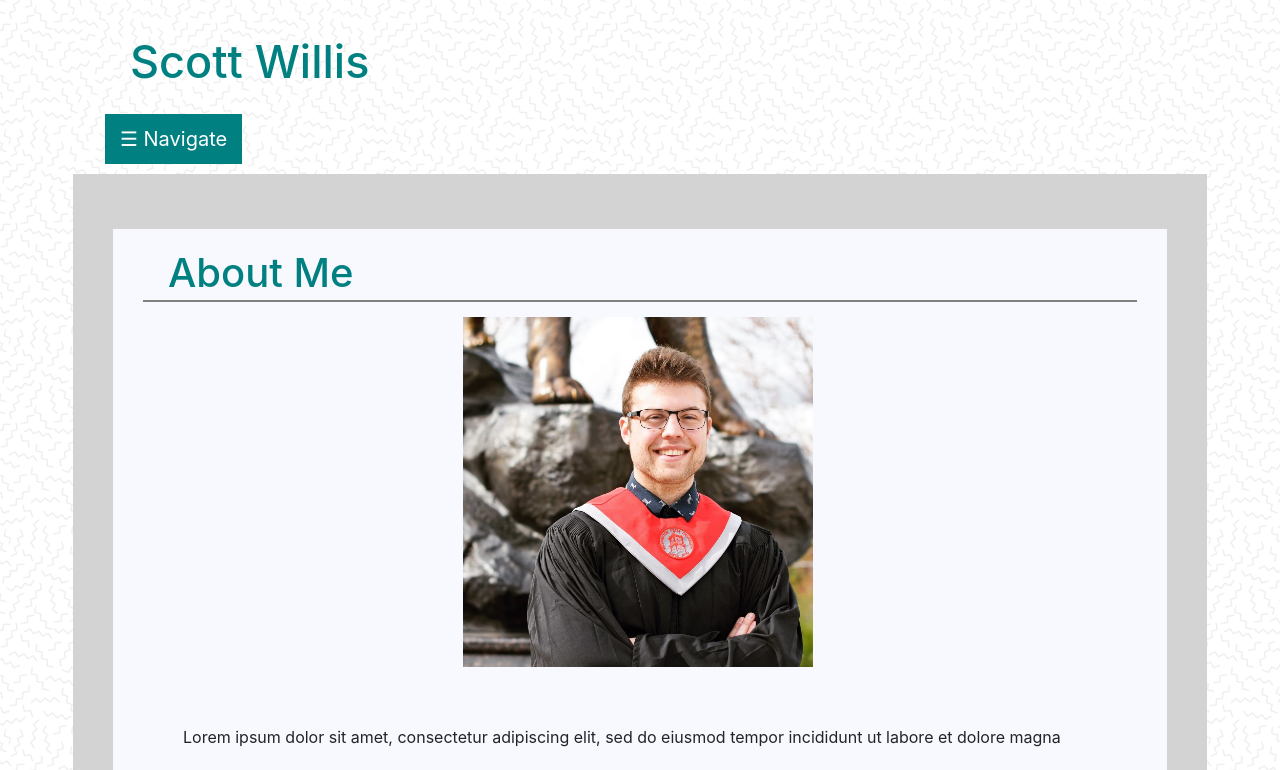
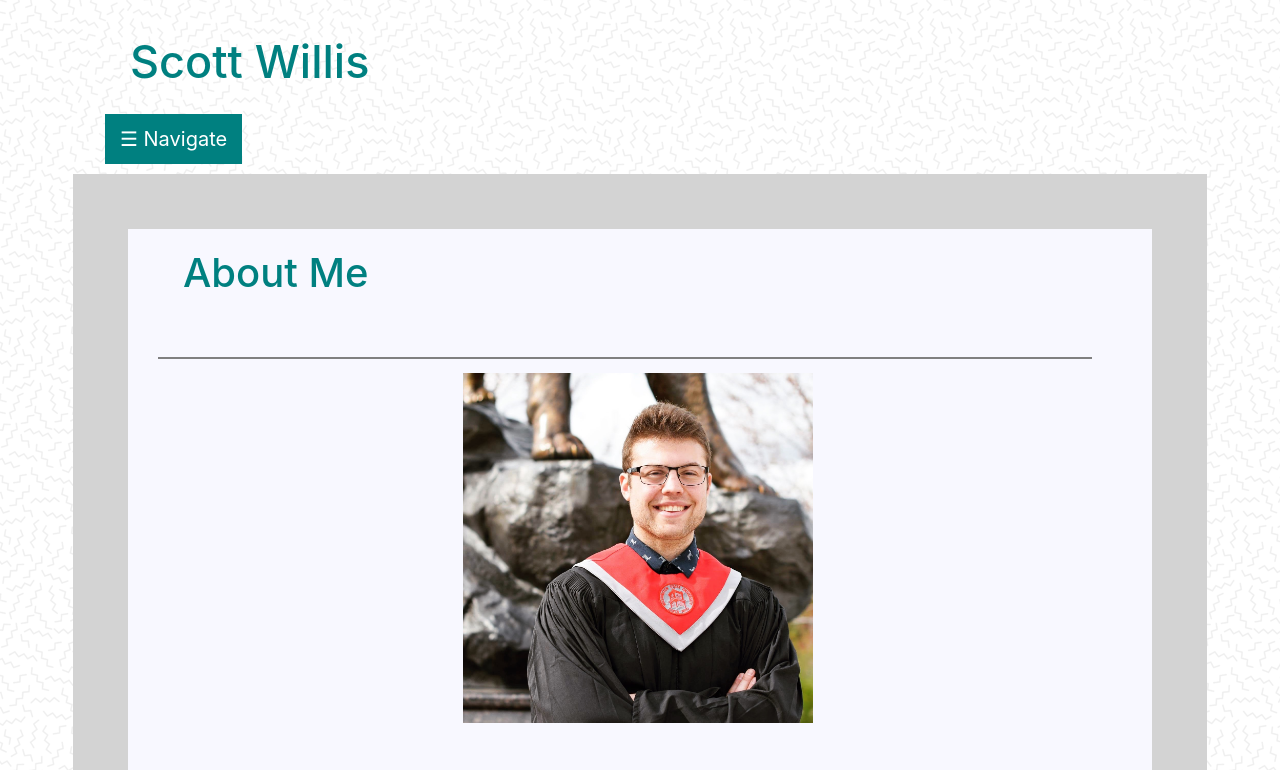
Before and after one commit to willissa2121/Homework2, a plain HTML site: page Homework2/index.html in a window 1280 px wide. Shown: the top 770 px of the page. Drawn offline with nearby package versions, Linux system fonts and the light colour scheme; files whose address does not match are found by name.

Commit message:
formatted first page

```diff
--- a/Homework2/index.html
+++ b/Homework2/index.html
@@ -35,11 +35,21 @@
 
     <!--Card body itself-->
     <div class="container-fluid">
-      <div class="row">
-        <div class="card-body">
+      <div class="card-body">
+        <div class="row row-color">
+
+          <div class="col-md-6">
           <h1 class="card-title" >About Me</h1>
-          <div class="header-border">
+        </div>
+      </div>
+
+
+        <div class="row row-color">
+          <div class="col-md-12">
+              <div class="header-border"></div>
           </div>
+        </div>
+
 
 
           <img id="image" height="350px" width="350px" src="Icons/Photos 273.JPG" alt="Image I am using">
@@ -48,8 +58,9 @@
 
 
           <p class = "card-text"> Lorem ipsum dolor sit amet, consectetur adipiscing elit, sed do eiusmod tempor incididunt ut labore et dolore magna aliqua. Dictum sit amet justo donec enim. Ut venenatis tellus in metus vulputate eu. Vitae justo eget magna fermentum iaculis eu non. Eget nullam non nisi est sit amet facilisis. Nisl tincidunt eget nullam non nisi est sit amet. Imperdiet dui accumsan sit amet nulla facilisi morbi. Eget mauris pharetra et ultrices neque. Quam lacus suspendisse faucibus interdum posuere lorem ipsum dolor. Consequat mauris nunc congue nisi vitae. Enim sit amet venenatis urna cursus eget nunc scelerisque viverra. Sit amet facilisis magna etiam tempor. Aliquam sem fringilla ut morbi tincidunt augue interdum velit. Quam viverra orci sagittis eu. Quam elementum pulvinar etiam non quam lacus suspendisse faucibus interdum. Ridiculus mus mauris vitae ultricies leo integer malesuada nunc vel. Massa tincidunt nunc pulvinar sapien. Tristique magna sit amet purus gravida quis blandit turpis. Et malesuada fames ac turpis egestas. Duis ultricies lacus sed turpis tincidunt id aliquet risus feugiat.</p>
-        </div>
-      </div>
+
+
+
       <footer class="footer">
         <table class="table" style="width:100%">
           <tr class= "table-links">
@@ -61,6 +72,7 @@
         </table>
       </footer>
     </div>
+    </div>
   </div>
 
 
--- a/Homework2/style.css
+++ b/Homework2/style.css
@@ -85,6 +85,7 @@ a{
   margin-top:10px;
   margin-bottom:15px;
 
+
   width: 90%;
 }
 .card-body{
@@ -114,6 +115,7 @@ a{
   /* float:left; */
   margin-top:5px;
   margin-right:5px;
+  max-width:100%;
 
 }
 .header-border{
@@ -198,3 +200,8 @@ textarea{
 .body-background{
   background-image:url(memphis-mini.png);
 }
+
+.row-color{
+  background:#F8F8FF;
+  width:100%;
+}
```
Also changed, not shown: Homework2/about.html (deleted, +0 -24 lines).
